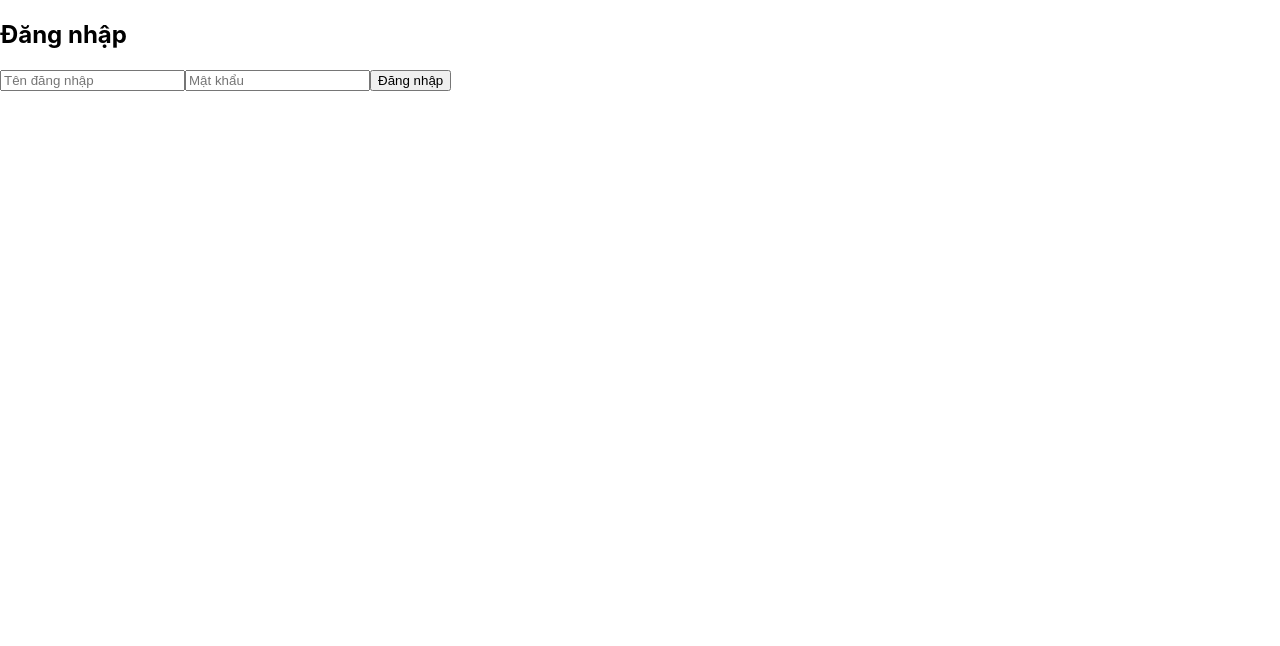
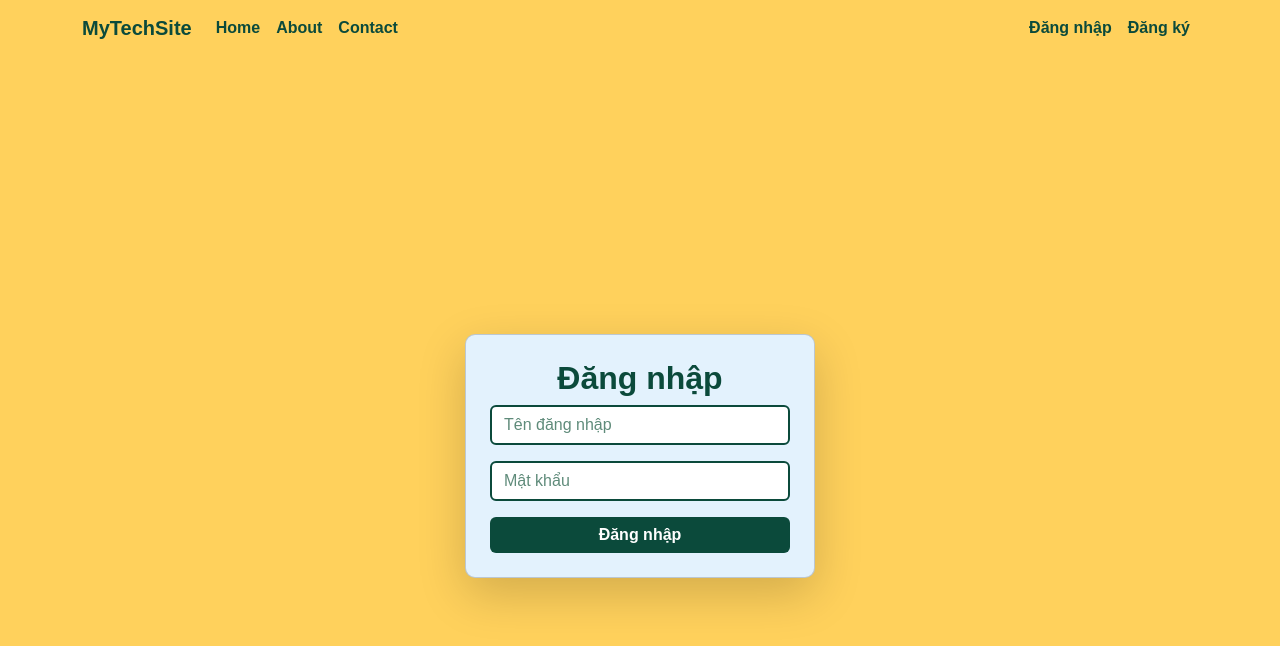
Before and after one commit to kietvo5924/MaNguonMo_Frontend, a React (Create React App) app: page /login in a window 1280 px wide. Shown: the top 646 px of the page. Built offline with nearby package versions, Linux system fonts and the light colour scheme.

Commit message:
Update frontend

```diff
--- a/package.json
+++ b/package.json
@@ -8,6 +8,7 @@
     "@testing-library/react": "^16.2.0",
     "@testing-library/user-event": "^13.5.0",
     "axios": "^1.8.1",
+    "bootstrap": "^5.3.3",
     "react": "^19.0.0",
     "react-dom": "^19.0.0",
     "react-router-dom": "^7.2.0",
--- a/src/App.css
+++ b/src/App.css
@@ -36,3 +36,226 @@
     transform: rotate(360deg);
   }
 }
+
+
+/* App.css */
+body {
+  margin: 0;
+  font-family: Arial, sans-serif;
+  background-color: #ffd15c; /* Màu vàng nhạt */
+  color: #0b4a3b; /* Chữ xanh lá đậm */
+}
+
+.home-container {
+  display: flex;
+  flex-direction: column;
+  justify-content: flex-start;
+  align-items: center;
+  height: 100vh;
+  padding-top: 50px;
+  box-sizing: border-box;
+}
+
+.content-box {
+  width: 80%;
+  background: #E3F2FD;
+  padding: 30px;
+  border-radius: 10px;
+  box-shadow: 0px 4px 10px rgba(0, 0, 0, 0.2);
+  text-align: center;
+}
+
+.home-title {
+  color: #0b4a3b; /* Chữ xanh lá đậm */
+  font-size: 32px;
+  font-weight: bold;
+  margin-bottom: 10px;
+}
+
+.home-text {
+  font-size: 18px;
+  color: #0b4a3b;
+}
+
+.home-button {
+  margin-top: 20px;
+}
+
+.login-card {
+  width: 350px;
+  background: #E3F2FD;
+  border-radius: 10px;
+  box-shadow: 0px 4px 10px rgba(0, 0, 0, 0.2);
+}
+
+.login-title {
+  color: #0b4a3b; /* Xanh lá đậm */
+  font-weight: bold;
+}
+
+.login-input {
+  border: 2px solid #0b4a3b; /* Viền xanh lá đậm */
+  color: #0b4a3b;
+}
+
+.login-input::placeholder {
+  color: #5f8b7a; /* Xám xanh */
+}
+
+.login-button {
+  background-color: #0b4a3b; /* Nút xanh lá */
+  color: white;
+  font-weight: bold;
+  border: none;
+}
+
+.login-button:hover {
+  background-color: #083f32; /* Xanh lá đậm hơn khi hover */
+}
+
+.register-card {
+  width: 400px;
+  background: #E3F2FD;
+  border-radius: 10px;
+  box-shadow: 0px 4px 10px rgba(0, 0, 0, 0.2);
+}
+
+.register-title {
+  color: #0b4a3b;
+  font-weight: bold;
+}
+
+.register-input {
+  border: 2px solid #0b4a3b;
+  color: #0b4a3b;
+}
+
+.register-input::placeholder {
+  color: #5f8b7a;
+}
+
+.register-button {
+  background-color: #0b4a3b;
+  color: white;
+  font-weight: bold;
+  border: none;
+}
+
+.register-button:hover {
+  background-color: #083f32;
+}
+
+/* Navbar custom */
+.navbar-custom {
+  background-color: #ffd15c !important; /* Màu vàng */
+}
+
+.navbar-title {
+  color: #0b4a3b !important;
+  font-weight: bold;
+}
+
+.navbar-link {
+  color: #0b4a3b !important;
+  font-weight: bold;
+}
+
+.navbar-link:hover {
+  color: #083f32 !important; /* Xanh lá đậm hơn khi hover */
+}
+
+/* Nút đăng nhập */
+.login-btn {
+  background: transparent;
+  color: #0b4a3b !important;
+  font-weight: bold;
+}
+
+.login-btn:hover {
+  background: #0b4a3b !important;
+  color: white !important;
+}
+
+/* Nút đăng ký */
+.register-btn {
+  background: #0b4a3b !important;
+  color: white !important;
+  font-weight: bold;
+}
+
+.register-btn:hover {
+  background: #083f32 !important;
+}
+
+
+/* Admin Page Styles */
+.admin-container {
+  max-width: 800px;
+  margin: 50px auto;
+  padding: 30px;
+  background: #E3F2FD; /* Màu nền xanh nhạt */
+  border-radius: 10px;
+  box-shadow: 0px 4px 10px rgba(0, 0, 0, 0.2);
+  text-align: center;
+}
+
+.admin-title {
+  font-size: 28px;
+  font-weight: bold;
+  color: #0b4a3b; /* Xanh lá đậm */
+  margin-bottom: 15px;
+}
+
+.admin-welcome {
+  font-size: 18px;
+  color: #5f8b7a; /* Xám xanh */
+  margin-bottom: 25px;
+}
+
+.admin-menu ul {
+  list-style: none;
+  padding: 0;
+}
+
+.admin-menu li {
+  margin: 15px 0;
+}
+
+.admin-link {
+  display: inline-block;
+  padding: 10px 20px;
+  font-size: 16px;
+  font-weight: bold;
+  text-decoration: none;
+  background: #0b4a3b; /* Màu xanh lá */
+  color: white;
+  border-radius: 5px;
+  transition: background 0.3s ease;
+}
+
+.admin-link:hover {
+  background: #083f32; /* Xanh lá đậm hơn */
+}
+
+.admin-logout {
+  margin-top: 20px;
+  background: #ff4d4d; /* Màu đỏ */
+  color: white;
+  font-weight: bold;
+  padding: 10px 20px;
+  border: none;
+  border-radius: 5px;
+  cursor: pointer;
+  transition: background 0.3s ease;
+}
+
+.admin-logout:hover {
+  background: #cc0000; /* Đỏ đậm hơn */
+}
+
+.logout-button {
+  background-color: #0b4a3b; /* Nút xanh lá */
+  color: white;
+  font-weight: bold;
+  border: none;
+}
--- a/src/App.js
+++ b/src/App.js
@@ -4,6 +4,8 @@ import LoginPage from "./pages/LoginPage";
 import RegisterPage from "./pages/RegisterPage";
 import HomePage from "./pages/HomePage";
 import AdminPage from "./pages_admin/AdminPage";
+import Navbar from "./components/Navbar";
+import './App.css';
 import CategoryManagement from "./pages_admin/CategoryManagement";
 import AddProduct from "./pages_admin/Products/AddProduct";
 import UpdateProduct from "./pages_admin/Products/UpdateProduct";
@@ -12,6 +14,7 @@ import ViewProduct from "./pages_admin/Products/ViewProduct";
 function App() {
   return (
     <Router>
+      < Navbar />
       <Routes>
         <Route path="/" element={<HomePage />} />
         <Route path="/login" element={<LoginPage />} />
--- a/src/components/LogoutButton.js
+++ b/src/components/LogoutButton.js
@@ -24,7 +24,11 @@ const LogoutButton = () => {
     // Nếu chưa đăng nhập, không hiển thị nút logout
     if (!user) return null;
 
-    return <button onClick={handleLogout}>Đăng Xuất</button>;
+    return (
+        <button className="btn logout-button w-100" onClick={handleLogout}>
+            Đăng Xuất
+        </button>
+    );
 };
 
 export default LogoutButton;
--- /dev/null
+++ b/src/components/Navbar.js
@@ -0,0 +1,92 @@
+import React, { useEffect, useState } from "react";
+import { Link, useNavigate } from "react-router-dom";
+import "../App.css"; // Import file CSS để áp dụng style
+
+const Navbar = () => {
+  const [user, setUser] = useState(() => {
+    const storedUser = localStorage.getItem("user");
+    return storedUser ? JSON.parse(storedUser) : null;
+  });
+  const navigate = useNavigate();
+
+  useEffect(() => {
+    const handleStorageChange = () => {
+      const storedUser = localStorage.getItem("user");
+      setUser(storedUser ? JSON.parse(storedUser) : null);
+    };
+
+    window.addEventListener("storage", handleStorageChange);
+    return () => window.removeEventListener("storage", handleStorageChange);
+  }, []);
+
+  const handleLogout = async () => {
+    try {
+      const response = await fetch("http://localhost:8080/api/auth/logout", {
+        method: "POST",
+        credentials: "include",
+      });
+
+      if (!response.ok) throw new Error("Logout failed");
+
+      localStorage.removeItem("user");
+      setUser(null);
+      navigate("/login");
+    } catch (error) {
+      console.error("Logout error:", error);
+    }
+  };
+
+  return (
+    <nav className="navbar navbar-expand-lg navbar-custom">
+      <div className="container">
+        <Link className="navbar-brand navbar-title" to="/">
+          MyTechSite
+        </Link>
+        <button
+          className="navbar-toggler"
+          type="button"
+          data-bs-toggle="collapse"
+          data-bs-target="#navbarNav"
+        >
+          <span className="navbar-toggler-icon"></span>
+        </button>
+        <div className="collapse navbar-collapse" id="navbarNav">
+          <ul className="navbar-nav me-auto"> {/* Menu bên trái */}
+            <li className="nav-item">
+              <Link className="nav-link navbar-link" to="/">Home</Link>
+            </li>
+            <li className="nav-item">
+              <Link className="nav-link navbar-link" to="/about">About</Link>
+            </li>
+            <li className="nav-item">
+              <Link className="nav-link navbar-link" to="/contact">Contact</Link>
+            </li>
+          </ul>
+          <ul className="navbar-nav ms-auto"> {/* Menu bên phải */}
+            {user ? (
+              <>
+                <li className="nav-item">
+                  <span className="nav-link navbar-link">{user.username}</span>
+                </li>
+                <li className="nav-item">
+                  <button className="nav-link navbar-link btn btn-link" onClick={handleLogout}>Đăng xuất</button>
+                </li>
+              </>
+            ) : (
+              <>
+                <li className="nav-item">
+                  <Link className="nav-link navbar-link" to="/login">Đăng nhập</Link>
+                </li>
+                <li className="nav-item">
+                  <Link className="nav-link navbar-link" to="/register">Đăng ký</Link>
+                </li>
+              </>
+            )}
+          </ul>
+        </div>
+      </div>
+    </nav>
+  );
+};
+
+export default Navbar;
--- a/src/pages/HomePage.js
+++ b/src/pages/HomePage.js
@@ -1,12 +1,14 @@
 import React from "react";
-import LogoutButton from "../components/LogoutButton";
+import 'bootstrap/dist/css/bootstrap.min.css';
+import "../App.css";
 
 const HomePage = () => {
     return (
-        <div>
-            <h1>Trang chủ</h1>
-            <p>Chào mừng bạn đến với hệ thống quản lý thiết bị điện tử.</p>
-            <LogoutButton />
+        <div className="home-container">
+            <div className="content-box">
+                <h1 className="home-title">Trang chủ</h1>
+                <p className="home-text">Chào mừng bạn đến với hệ thống quản lý thiết bị điện tử.</p>
+            </div>
         </div>
     );
 };
--- a/src/pages/LoginPage.js
+++ b/src/pages/LoginPage.js
@@ -1,6 +1,8 @@
 import React, { useState } from "react";
 import { useNavigate } from "react-router-dom";
 import { login } from "../api";
+import 'bootstrap/dist/css/bootstrap.min.css';
+import "../App.css";
 import axios from "axios"; // Thêm import axios để sử dụng cho kiểm tra session
 
 const LoginPage = () => {
@@ -32,25 +34,33 @@ const LoginPage = () => {
     };
 
     return (
-        <div>
-            <h2>Đăng nhập</h2>
+        <div className="container d-flex justify-content-center align-items-center vh-100">
+            <div className="card shadow-lg p-4 login-card">
+                <h2 className="text-center login-title">Đăng nhập</h2>
                 <form onSubmit={handleSubmit}>
+                    <div className="mb-3">
                         <input
                             type="text"
                             name="username"
+                            className="form-control login-input"
                             placeholder="Tên đăng nhập"
                             onChange={handleChange}
                             required
                         />
+                    </div>
+                    <div className="mb-3">
                         <input
                             type="password"
                             name="password"
+                            className="form-control login-input"
                             placeholder="Mật khẩu"
                             onChange={handleChange}
                             required
                         />
-                <button type="submit">Đăng nhập</button>
+                    </div>
+                    <button type="submit" className="btn login-button w-100">Đăng nhập</button>
                 </form>
+            </div>
         </div>
     );
 };
--- a/src/pages/RegisterPage.js
+++ b/src/pages/RegisterPage.js
@@ -1,6 +1,8 @@
 import React, { useState } from "react";
 import { register } from "../api";
 import { useNavigate } from "react-router-dom";
+import 'bootstrap/dist/css/bootstrap.min.css';
+import "../App.css";
 
 const RegisterPage = () => {
     const [form, setForm] = useState({
@@ -55,13 +57,15 @@ const RegisterPage = () => {
     };
 
     return (
-        <div>
-            <h2>Đăng ký</h2>
+        <div className="container d-flex justify-content-center align-items-center vh-100">
+            <div className="card shadow-lg p-4 register-card">
+                <h2 className="text-center register-title">Đăng ký</h2>
             <form onSubmit={handleSubmit}>
-                <div>
+                <div className="mb-3">
                     <input
                         type="text"
                         name="username"
+                        className="form-control register-input"
                         placeholder="Tên đăng nhập"
                         value={form.username}
                         onChange={handleChange}
@@ -69,10 +73,11 @@ const RegisterPage = () => {
                     />
                     {errors.username && <span style={{ color: "red" }}>{errors.username}</span>}
                 </div>
-                <div>
+                <div className="mb-3">
                     <input
                         type="password"
                         name="password"
+                        className="form-control register-input"
                         placeholder="Mật khẩu"
                         value={form.password}
                         onChange={handleChange}
@@ -80,10 +85,11 @@ const RegisterPage = () => {
                     />
                     {errors.password && <span style={{ color: "red" }}>{errors.password}</span>}
                 </div>
-                <div>
+                <div className="mb-3">
                     <input
                         type="email"
                         name="email"
+                        className="form-control register-input"
                         placeholder="Email"
                         value={form.email}
                         onChange={handleChange}
@@ -91,10 +97,11 @@ const RegisterPage = () => {
                     />
                     {errors.email && <span style={{ color: "red" }}>{errors.email}</span>}
                 </div>
-                <div>
+                <div className="mb-3">
                     <input
                         type="text"
                         name="fullName"
+                        className="form-control register-input"
                         placeholder="Họ và tên"
                         value={form.fullName}
                         onChange={handleChange}
@@ -102,10 +109,11 @@ const RegisterPage = () => {
                     />
                     {errors.fullName && <span style={{ color: "red" }}>{errors.fullName}</span>}
                 </div>
-                <div>
+                <div className="mb-3">
                     <input
                         type="text"
                         name="phoneNumber"
+                        className="form-control register-input"
                         placeholder="Số điện thoại"
                         value={form.phoneNumber}
                         onChange={handleChange}
@@ -113,10 +121,11 @@ const RegisterPage = () => {
                     />
                     {errors.phoneNumber && <span style={{ color: "red" }}>{errors.phoneNumber}</span>}
                 </div>
-                <div>
+                <div className="mb-3">
                     <input
                         type="text"
                         name="address"
+                        className="form-control register-input"
                         placeholder="Địa chỉ"
                         value={form.address}
                         onChange={handleChange}
@@ -125,10 +134,11 @@ const RegisterPage = () => {
                     {errors.address && <span style={{ color: "red" }}>{errors.address}</span>}
                 </div>
 
-                <button type="submit" disabled={loading}>
+                <button type="submit" className="btn register-button w-100" disabled={loading}>
                     {loading ? "Đang đăng ký..." : "Đăng ký"}
                 </button>
             </form>
+        </div>
         </div>
     );
 };
--- a/src/pages_admin/AdminPage.js
+++ b/src/pages_admin/AdminPage.js
@@ -6,28 +6,28 @@ import RequireAuth from "../components/RequireAuth";  // Import the RequireAuth
 const AdminPage = () => {
     return (
         <RequireAuth roles={["ADMIN", "NHAN_VIEN"]}>
-            <div>
-                <h1>Admin Dashboard</h1>
-                <p>Chào mừng, bạn có quyền quản trị.</p>
+            <div className="admin-container">
+                <h1 className="admin-title">Admin Dashboard</h1>
+                <p className="admin-welcome">Chào mừng, bạn có quyền quản trị.</p>
 
-                <div>
+                <div className="admin-menu">
                     <ul>
                         <li>
-                            <Link to="/admin/categories">Quản lý Danh mục</Link>
+                            <Link className="admin-link" to="/admin/categories">Quản lý Danh mục</Link>
                         </li>
                         <li>
-                            <Link to="/admin/users">Quản lý Người dùng</Link>
+                            <Link className="admin-link" to="/admin/users">Quản lý Người dùng</Link>
                         </li>
                         <li>
-                            <Link to="/admin/orders">Quản lý Đơn hàng</Link>
+                            <Link className="admin-link" to="/admin/orders">Quản lý Đơn hàng</Link>
                         </li>
                         <li>
-                            <Link to="/admin/products/view">Quản lý Sản phẩm</Link> {/* Link to view products page */}
+                            <Link className="admin-link" to="/admin/products/view">Quản lý Sản phẩm</Link> {/* Link to view products page */}
                         </li>
                     </ul>
                 </div>
 
-                <LogoutButton />
+                <LogoutButton className="admin-logout" />
             </div>
         </RequireAuth>
     );
```
Also changed, not shown: 1 other file (tests, documents, lock files or other folders). Lines whose indentation alone changed are shown as unchanged.
